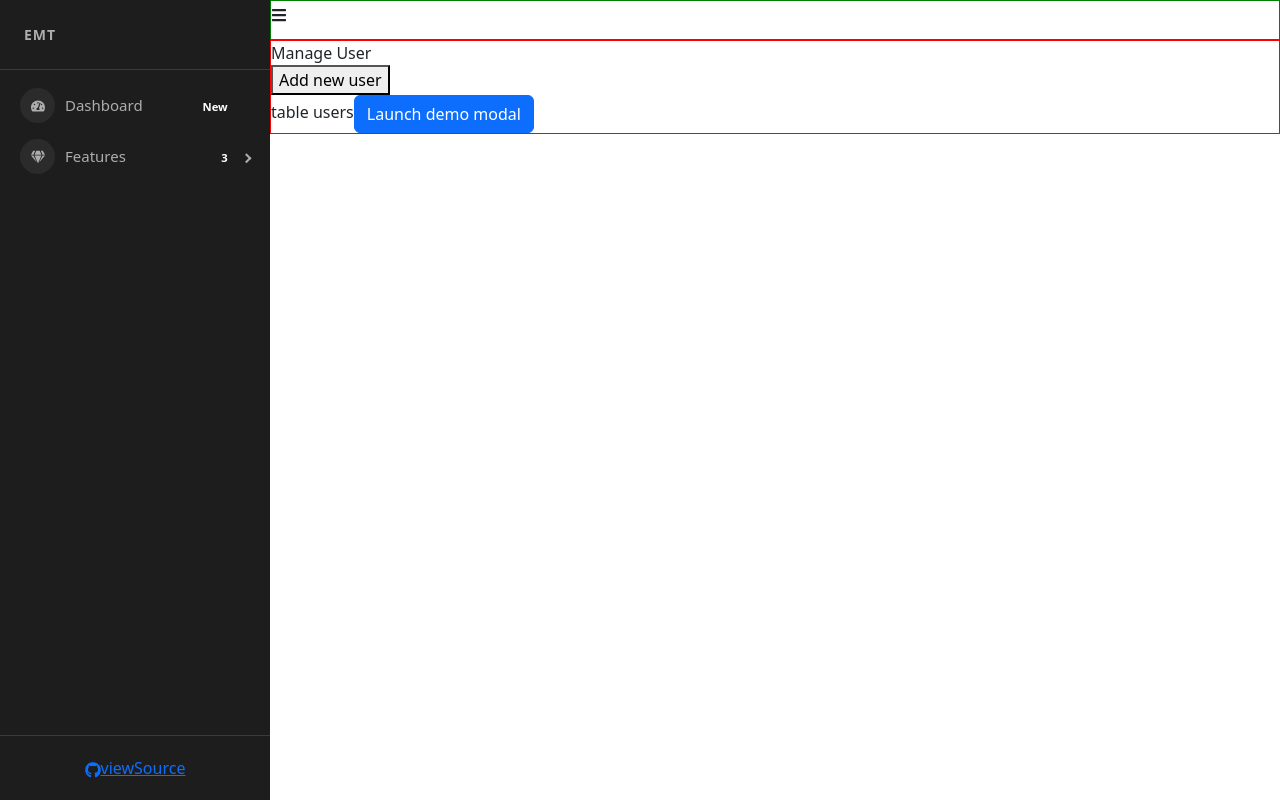
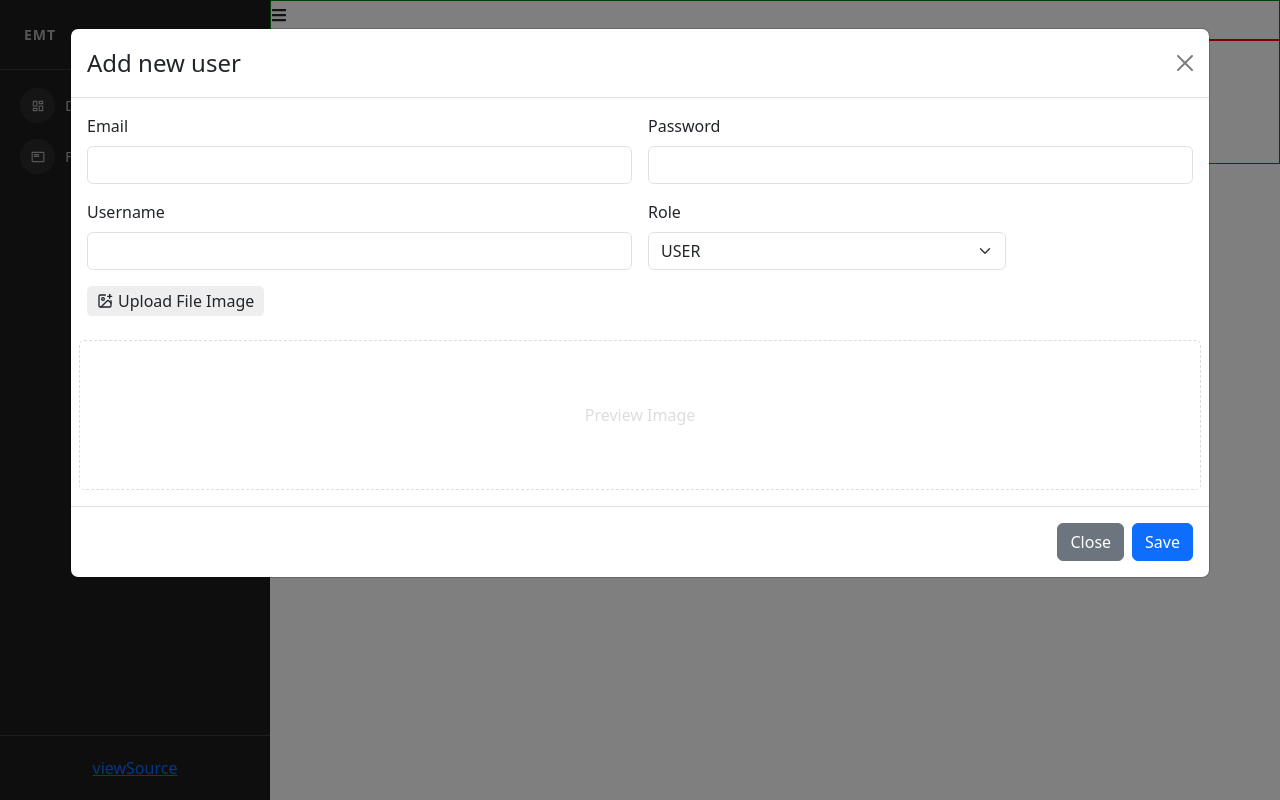
Before and after one commit to Hung201/Second-Prj-By-Hung-React, a React (Create React App) app: page /admin/manage-users in a window 1280 px wide. Both pictures are taken after a click on the button "Add new user". Built offline with nearby package versions, Linux system fonts and the light colour scheme.

Commit message:
start user axios

```diff
--- a/package.json
+++ b/package.json
@@ -11,7 +11,7 @@
     "react": "18.2.0",
     "react-bootstrap": "2.4.0",
     "react-dom": "18.2.0",
-    "react-icons": "4.4.0",
+    "react-icons": "5.2.1",
     "react-paginate": "8.1.3",
     "react-pro-sidebar": "0.7.1",
     "react-redux": "8.0.1",
--- a/src/components/Admin/Admin.js
+++ b/src/components/Admin/Admin.js
@@ -1,6 +1,6 @@
 import SideBar from "./SideBar";
 import './Admin.scss';
-import { FaBars } from 'react-icons/fa';
+import { FaBars } from "react-icons/fa";
 import { useState } from "react";
 import { Outlet } from 'react-router-dom';
 
--- a/src/components/Admin/Content/ManageUser.js
+++ b/src/components/Admin/Content/ManageUser.js
@@ -1,18 +1,25 @@
 import ModalCreateUser from "./ModalCreateUser";
+import './ManageUser.scss'
+import { FcPlus } from "react-icons/fc";
+import { useState } from "react";
 
 const ManageUser = (props) => {
+    const [showModalCreateUser, setShowModalCreateUser] = useState(false);
     return (
         <div className="manage-user-container">
             <div className="title">
                 Manage User
             </div>
             <div className="users-content">
-                <div>
-                    <button>Add new user</button>
+                <div className="btn-add-new">
+                    <button className="btn btn-primary" onClick={() => setShowModalCreateUser(true)}><FcPlus />Add new user</button>
                 </div>
-                <div>
+                <div className="table-users-container">
                     table users
-                    <ModalCreateUser />
+                    <ModalCreateUser
+                        show={showModalCreateUser}
+                        setShow={setShowModalCreateUser}
+                    />
                 </div>
             </div>
         </div>
--- /dev/null
+++ b/src/components/Admin/Content/ManageUser.scss
@@ -0,0 +1,52 @@
+.manage-user-container {
+    .title {
+        font-weight: 600;
+        font-size  : 20px;
+    }
+
+    .users-content {
+        .btn-add-new {
+            margin: 15px 0;
+
+            button {
+                display        : flex;
+                justify-content: center;
+                align-items    : center;
+                gap            : 5px;
+            }
+        }
+    }
+}
+
+.modal-add-user {
+    .img-preview {
+        border         : 1px solid red;
+        height         : 150px;
+        border         : 1px dashed #ddd;
+        border-radius  : 5px;
+        display        : flex;
+        justify-content: center;
+        align-items    : center;
+        color          : #ddd;
+
+        img {
+            max-width : 100%;
+            max-height: 100%;
+        }
+    }
+
+    .label-upload {
+        width           : fit-content;
+        display         : flex;
+        align-items     : center;
+        gap             : 5px;
+        padding         : 3px 10px;
+        border-radius   : 5px;
+        background-color: #eee;
+        cursor          : pointer;
+
+        &:hover {
+            background-color: #dcdcdc;
+        }
+    }
+}
--- a/src/components/Admin/Content/ModalCreateUser.js
+++ b/src/components/Admin/Content/ModalCreateUser.js
@@ -1,26 +1,66 @@
 import { useState } from 'react';
 import Button from 'react-bootstrap/Button';
 import Modal from 'react-bootstrap/Modal';
-
+import { LuImagePlus } from "react-icons/lu";
+import axios from 'axios';
 
 const ModalCreateUser = (props) => {
-    const [show, setShow] = useState(false);
+    const { show, setShow } = props;
+    const handleClose = () => {
+        setShow(false);
+        setEmail("");
+        setPassword("");
+        setUsername("");
+        setRole("USER");
+        setPreviewImage("");
+    }
 
-    const handleClose = () => setShow(false);
-    const handleShow = () => setShow(true);
+    const [email, setEmail] = useState("");
+    const [password, setPassword] = useState("");
+    const [username, setUsername] = useState("");
+    const [role, setRole] = useState("USER");
+    const [image, setImage] = useState("");
+    const [previewImage, setPreviewImage] = useState("");
 
+    const handleUploadImage = (event) => {
+        if (event.target && event.target.files && event.target.files[0]) {
+            setPreviewImage(URL.createObjectURL(event.target.files[0]))
+            setImage(event.target.files[0])
+        } else {
+            // setPreviewImage("")
+        }
+    }
 
+    const handleSubmitCreateUser = async () => {
+        // let data = {
+        //     email: email,
+        //     password: password,
+        //     username: username,
+        //     role: role,
+        //     userImage: image,
+        // }
+        const data = new FormData();
+        data.append('email', email);
+        data.append('password', password);
+        data.append('username', username);
+        data.append('role', role);
+        data.append('userImage', image);
+
+        let res = await axios.post('http://localhost:8081/api/v1/participant', data)
+        console.log(">>> check res: ", res)
+    }
     return (
         <>
-            <Button variant="primary" onClick={handleShow}>
+            {/* <Button variant="primary" onClick={handleShow}>
                 Launch demo modal
-            </Button>
+            </Button> */}
 
             <Modal
                 show={show}
                 onHide={handleClose}
                 size="xl"
                 backdrop="static"
+                className='modal-add-user'
             >
                 <Modal.Header closeButton>
                     <Modal.Title>Add new user</Modal.Title>
@@ -29,26 +69,58 @@
                     <form className="row g-3">
                         <div className="col-md-6">
                             <label className="form-label">Email</label>
-                            <input type="email" className="form-control" />
+                            <input
+                                type="email"
+                                className="form-control"
+                                value={email}
+                                onChange={(event) => setEmail(event.target.value)}
+                            />
                         </div>
                         <div className="col-md-6">
                             <label className="form-label">Password</label>
-                            <input type="password" className="form-control" />
+                            <input
+                                type="password"
+                                className="form-control"
+                                value={password}
+                                onChange={(event) => setPassword(event.target.value)}
+                            />
                         </div>
                         <div className="col-md-6">
                             <label className="form-label">Username</label>
-                            <input type="text" className="form-control" />
+                            <input
+                                type="text"
+                                className="form-control"
+                                value={username}
+                                onChange={(event) => setUsername(event.target.value)}
+                            />
                         </div>
                         <div className="col-md-4">
                             <label className="form-label">Role</label>
-                            <select className="form-select">
-                                <option selected value="USER">USER</option>
+                            <select
+                                className="form-select"
+                                onChange={(event) => setRole(event.target.value)}
+                                value={role}
+                            >
+                                <option value="USER">USER</option>
                                 <option value="ADMIN">ADMIN</option>
                             </select>
                         </div>
                         <div className="col-md-12">
-                            <label className="form-label">Image</label>
-                            <input type='file' />
+                            <label className="form-label label-upload" htmlFor='labelUpload'>
+                                <LuImagePlus />Upload File Image
+                            </label>
+                            <input
+                                type='file'
+                                hidden
+                                id='labelUpload'
+                                onChange={(event) => handleUploadImage(event)}
+                            />
+                        </div>
+                        <div className="col-md-12 img-preview">
+                            {previewImage ? <img src={previewImage} />
+                                :
+                                <span>Preview Image</span>
+                            }
                         </div>
                     </form>
                 </Modal.Body>
@@ -56,11 +128,11 @@
                     <Button variant="secondary" onClick={handleClose}>
                         Close
                     </Button>
-                    <Button variant="primary" onClick={handleClose}>
+                    <Button variant="primary" onClick={handleSubmitCreateUser}>
                         Save
                     </Button>
                 </Modal.Footer>
-            </Modal>
+            </Modal >
         </>
     );
 }
--- a/src/components/Admin/SideBar.js
+++ b/src/components/Admin/SideBar.js
@@ -9,7 +9,8 @@
     SidebarContent,
 } from 'react-pro-sidebar';
 
-import { FaTachometerAlt, FaGem, FaList, FaGithub, FaRegLaughWink, FaHeart } from 'react-icons/fa';
+import { MdOutlineDashboard, MdOutlineFeaturedPlayList } from "react-icons/md";
+import { FaUsers } from "react-icons/fa";
 // import sidebarBg from '../../assets/bg2.jpg';
 import { Link } from 'react-router-dom';
 
@@ -19,7 +20,7 @@
     return (
         <>
             <ProSidebar
-                // image={sidebarBg}
+                // image={MdOutlineDashboard}
                 collapsed={collapsed}
                 toggled={toggled}
                 breakPoint="md"
@@ -45,7 +46,7 @@
                 <SidebarContent>
                     <Menu iconShape="circle" >
                         <MenuItem
-                            icon={<FaTachometerAlt />}
+                            icon={<MdOutlineDashboard />}
                             suffix={<span className="badge red">New</span>}
                         >
                             Dashboard
@@ -53,10 +54,10 @@
                         </MenuItem>
                         <SubMenu
                             suffix={<span className="badge yellow">3</span>}
-                            icon={<FaGem />}
+                            icon={<MdOutlineFeaturedPlayList />}
                             title='Features'
                         >
-                            <MenuItem>
+                            <MenuItem icon={<FaUsers />}>
                                 Manage users
                                 <Link to="/admin/manage-users" />
                             </MenuItem>
@@ -79,7 +80,7 @@
                             className="sidebar-btn"
                             rel="noopener noreferrer"
                         >
-                            <FaGithub />
+                            {/* <FaGithub /> */}
                             <span style={{ whiteSpace: 'nowrap', textOverflow: 'ellipsis', overflow: 'hidden' }}>
                                 viewSource
                             </span>
```
Also changed, not shown: src/components/Admin/Admin.scss (+14 -0 lines), 2 other files (tests, documents, lock files or other folders).
